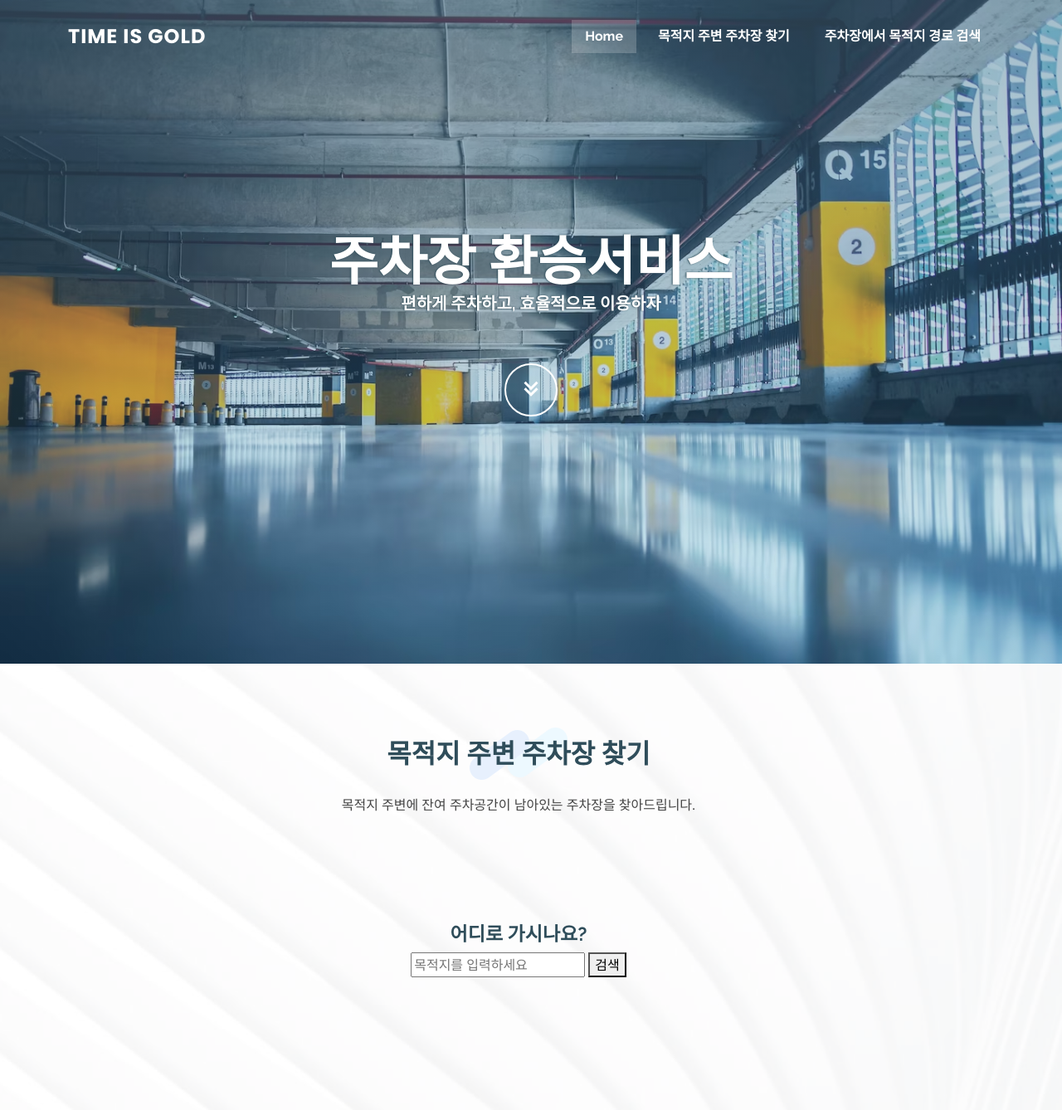
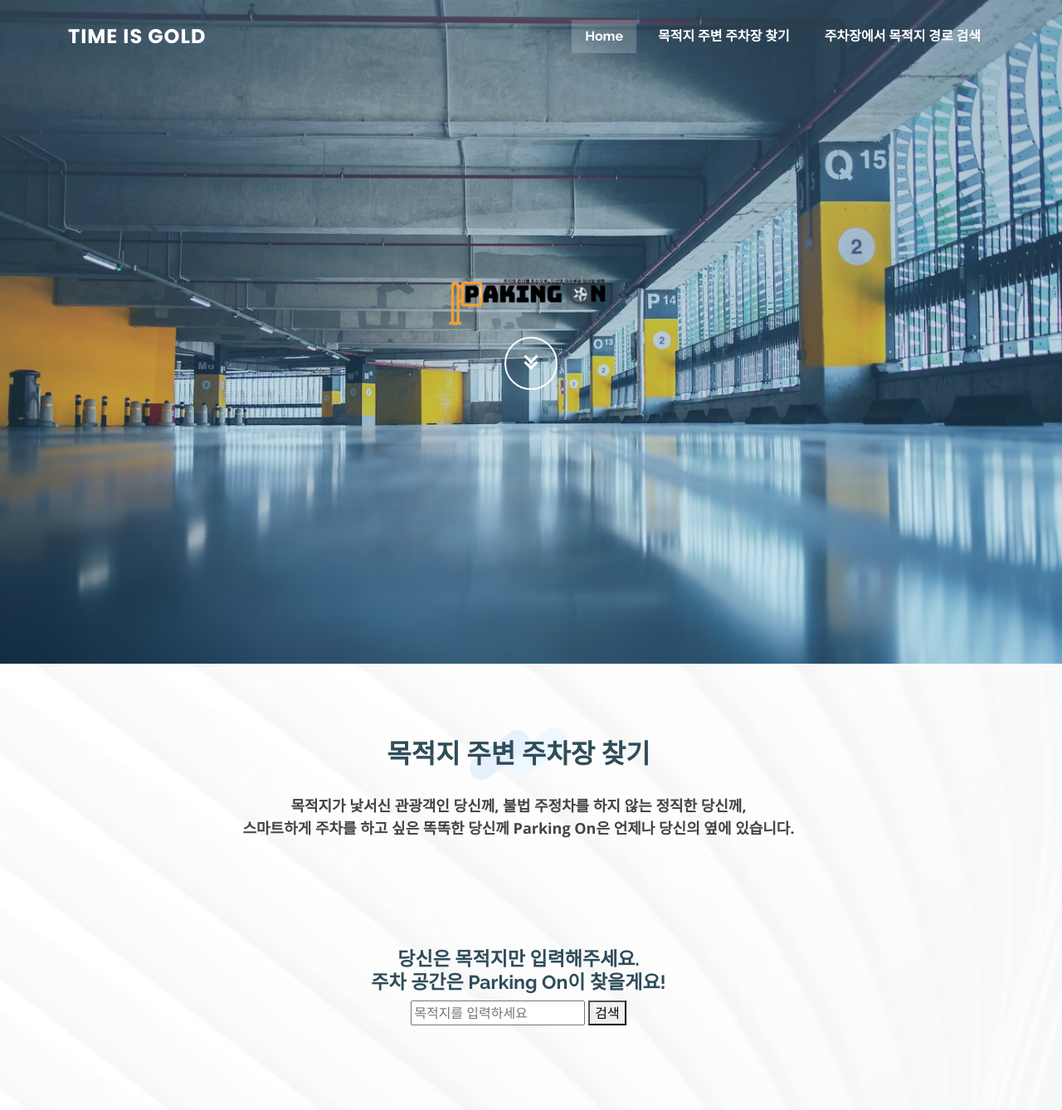
Before and after one commit to KimBbaoro/zero_hackerton, a Django app: template main/templates/main/index.html in a window 1280 px wide. Shown: the top 1338 px of the page at 83% size. Run offline with Django 4.2, Linux system fonts and the light colour scheme; the template is opened without the code that fills it: most values are stand-ins (such as "Sample title", 1, 10 or a date in 2020); some libraries are stand-ins or nearby versions.

Commit message:
최종커밋

```diff
--- a/main/templates/main/index.html
+++ b/main/templates/main/index.html
@@ -105,9 +105,9 @@
   <!-- ======= Hero Section ======= -->
   <section id="hero">
     <div class="hero-container">
+      <!-- 여기다가 사진 넣어야 함. -->
 
-      <h1>주차장 환승서비스</h1>
-      <h2>편하게 주차하고, 효율적으로 이용하자</h2>
+      <img id="logo" src="{%static 'img/log_slogan3.png' %}"  style="max-width: 2500px; max-height: 600px;">
       <a href="#about" class="btn-get-started scrollto"><i class="bx bx-chevrons-down"></i></a>
     </div>
   </section><!-- End Hero -->
@@ -122,9 +122,12 @@
         <div class="section-title"  data-aos-delay="100">
           <div class="content">
             <h2>목적지 주변 주차장 찾기</h2>
-            <p>목적지 주변에 잔여 주차공간이 남아있는 주차장을 찾아드립니다. </p>
+            <div style="font-size: 18px;">
+              <p><b>목적지가 낯서신 관광객인 당신께, 불법 주정차를 하지 않는 정직한 당신께, <br>스마트하게 주차를 하고 싶은 똑똑한 당신께
+                Parking On은 언제나 당신의 옆에 있습니다. </b></p>
+            </div>
 
-            <h4>어디로 가시나요?</h4>
+            <h4>당신은 목적지만 입력해주세요.<br> 주차 공간은 Parking On이 찾을게요!</h4>
             <input style="margin-bottom: 100px;" type="text" id="destination" placeholder="목적지를 입력하세요">
             <button onclick="load()">검색</button>
           </div>
@@ -422,7 +425,12 @@ function removeAllChildNods(el) {
         <div class="section-title" data-aos-delay="100">
           <p style="margin-top: 100px;"></p>
           <h2>주차장에서 목적지까지</h2>
-          <p>가까운 주차장에 편안하고 안전히 주차하고 마음 편히 놀자</p>
+          <div style="font-size: 20px;"><b>
+          <p>주차만 생각하는 무책임한 서비스는 이제 NO!!<br>
+            Parking On은 당신의 목적지까지 책임집니다.<br><br>
+            Parking On이 드리는 주차비 할인(페이백)은 비밀</p>
+          </b>
+          </div>
         </div>
 
         <div class="row portfolio-container" >
--- a/static/css/style.css
+++ b/static/css/style.css
@@ -1105,3 +1105,12 @@ section {
 .search-item:hover {
   /* Add your custom styles here */
 }
+
+#logo {
+  width:200px;
+}
+
+.image-container {
+  position: relative;
+  display: inline-block;
+}
```
Also changed, not shown: static/img/log_slogan.png (added), static/img/log_slogan2.png (added), static/img/log_slogan3.png (added).
